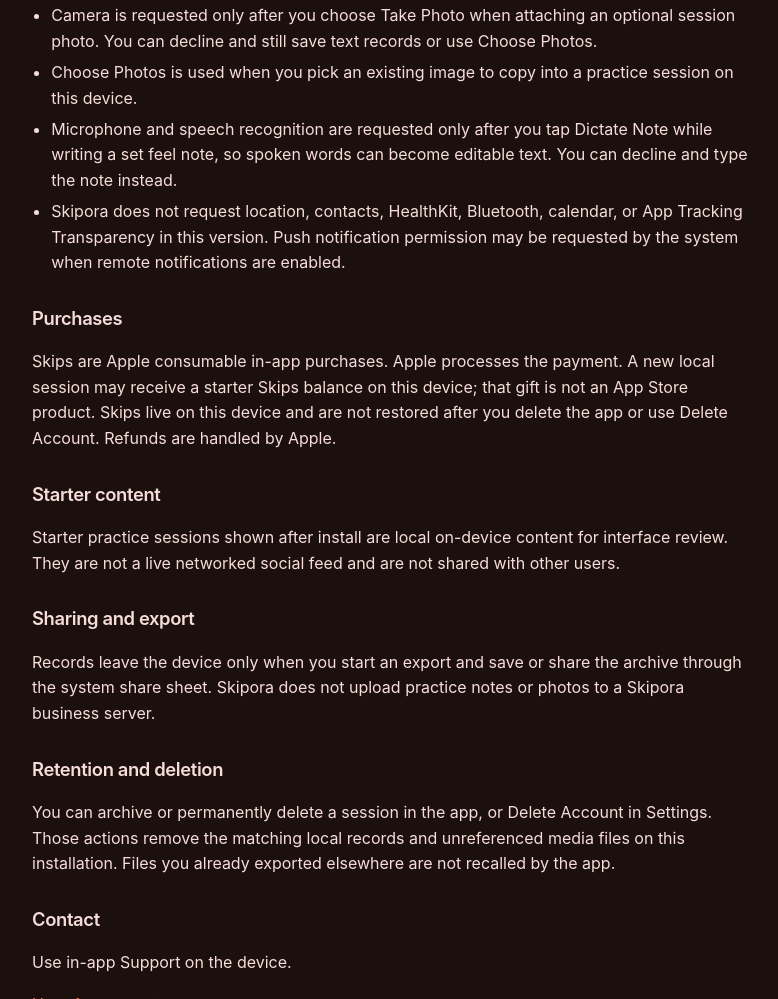
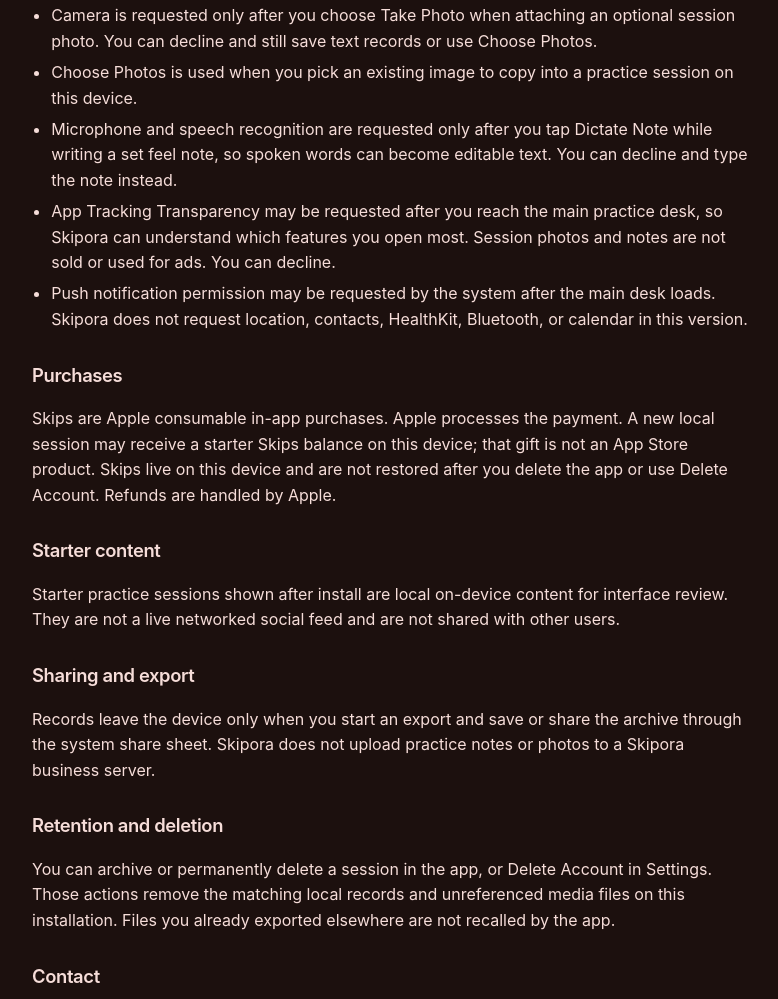
Before and after one commit to skipora-app/skipora-legal, a plain HTML site: page privacy-policy.html in a window 1280 px wide. Shown: the part 958-1957 px from the top of the page, without its empty margins (248-1026 px from the left). Drawn offline with Linux system fonts and the light colour scheme.

Commit message:
Note ATT and Push timing in Skipora Privacy Policy.

```diff
--- a/privacy-policy.html
+++ b/privacy-policy.html
@@ -35,7 +35,8 @@
 <li>Camera is requested only after you choose Take Photo when attaching an optional session photo. You can decline and still save text records or use Choose Photos.</li>
 <li>Choose Photos is used when you pick an existing image to copy into a practice session on this device.</li>
 <li>Microphone and speech recognition are requested only after you tap Dictate Note while writing a set feel note, so spoken words can become editable text. You can decline and type the note instead.</li>
-<li>Skipora does not request location, contacts, HealthKit, Bluetooth, calendar, or App Tracking Transparency in this version. Push notification permission may be requested by the system when remote notifications are enabled.</li>
+<li>App Tracking Transparency may be requested after you reach the main practice desk, so Skipora can understand which features you open most. Session photos and notes are not sold or used for ads. You can decline.</li>
+<li>Push notification permission may be requested by the system after the main desk loads. Skipora does not request location, contacts, HealthKit, Bluetooth, or calendar in this version.</li>
 </ul>
 
 <h2>Purchases</h2>
```
